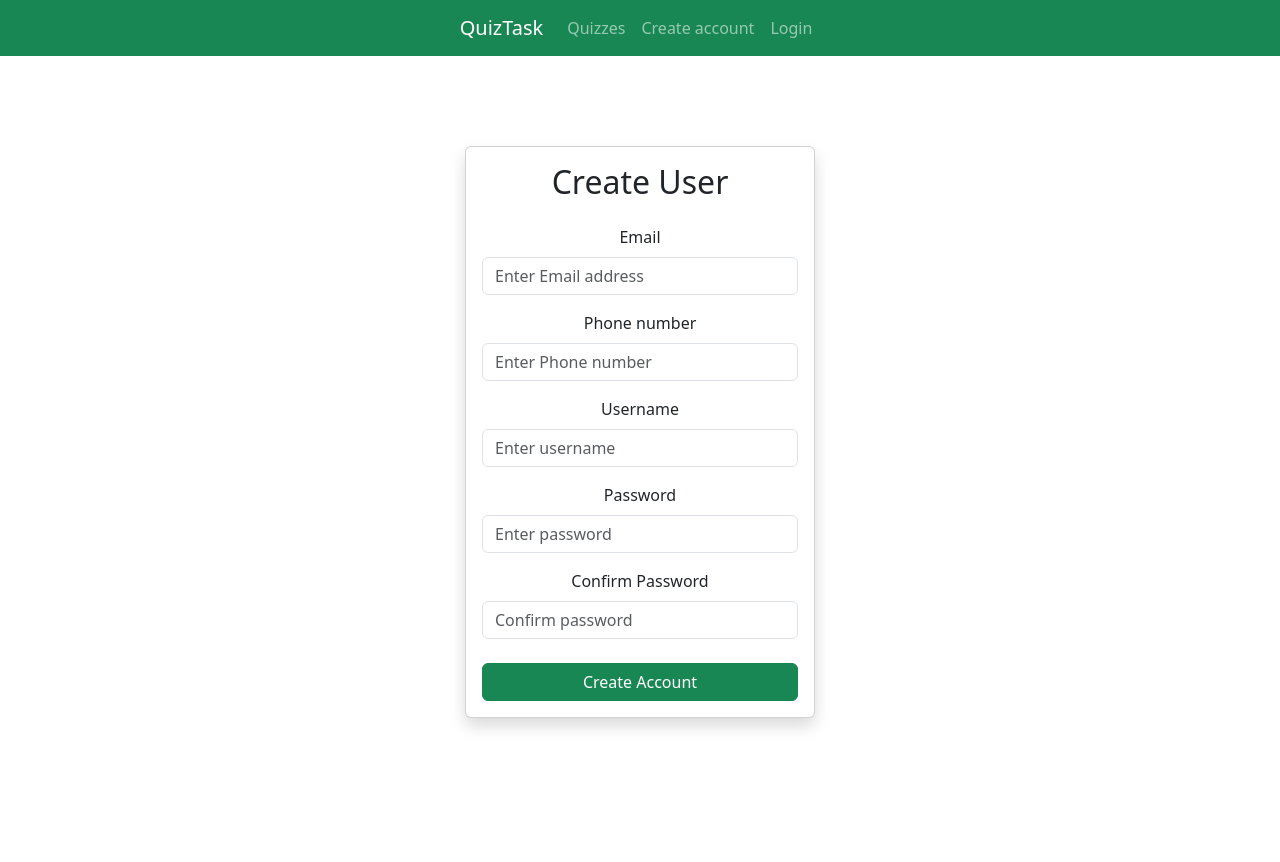
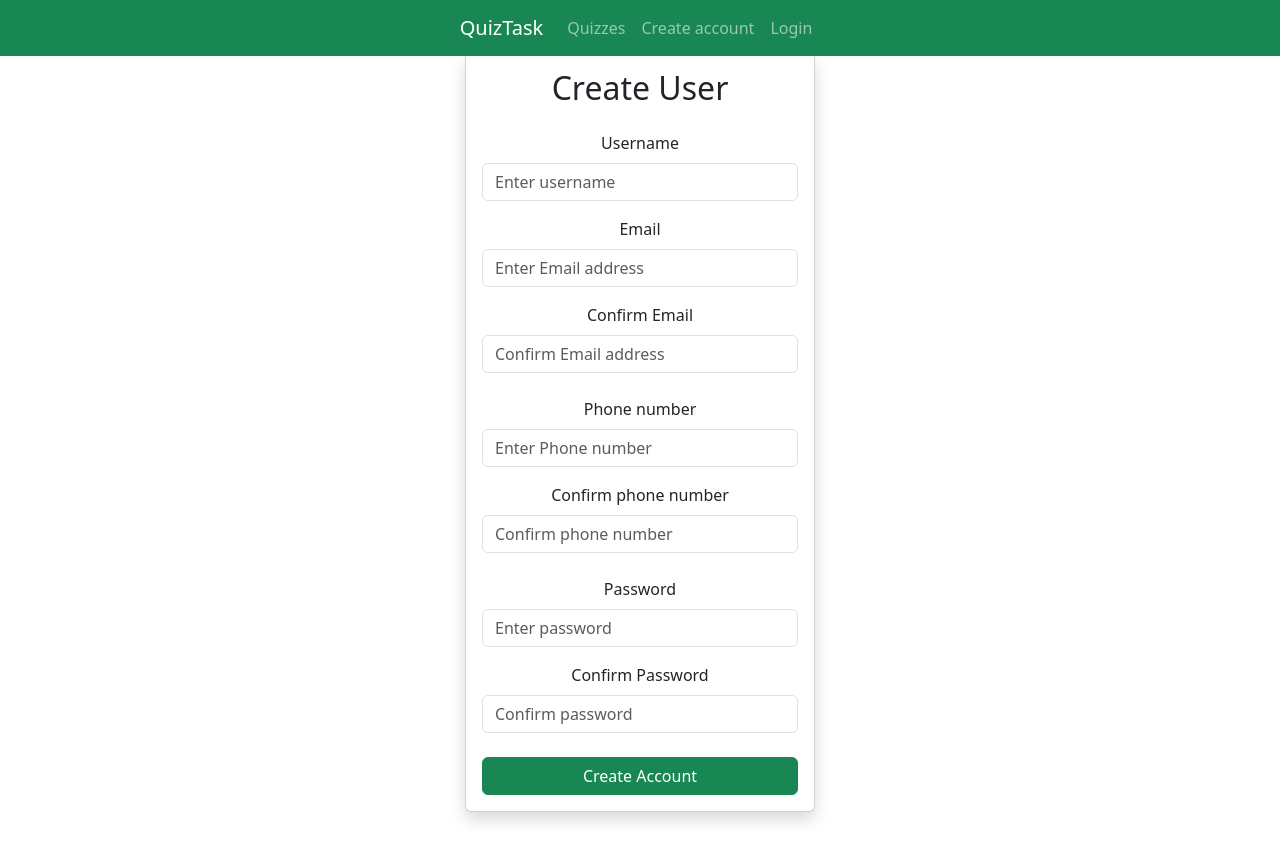
Before and after one commit to cobra4001/Quiz-nettside, a React (Vite) app in the folder QuizApp/: page /CreateUser in a window 1280 px wide. Built offline with nearby package versions, Linux system fonts and the light colour scheme.

Commit message:
redo af UserCreationPage

```diff
--- a/QuizApp/src/pages/user/UserCreationPage.tsx
+++ b/QuizApp/src/pages/user/UserCreationPage.tsx
@@ -8,7 +8,9 @@ const UserCreationPage: React.FC = () => {
   const { register } = useAuth();
   const [username, setUsername] = useState("");
   const [email, setEmail] = useState("");
+  const [confirmEmail, setConfirmEmail] = useState("");
   const [phonenumber, setPhonenumber] = useState("");
+  const [confirmPhonenumber, setConfirmPhonenumber] = useState("");
   const [password, setPassword] = useState("");
   const [confirmPassword, setConfirmPassword] = useState("");
   const [error, setError] = useState<string | null>(null);
@@ -36,11 +38,19 @@ const UserCreationPage: React.FC = () => {
     setError("Please enter a valid email address.");
     return;
     }
+     if (email !== confirmEmail) {
+      setError("Emails do not match.");
+      return;
+    }
 
       if (!isValidPhone(phonenumber)) {
       setError("Please enter a valid Norwegian phone number 4******* or 9*******.");
       return;
       }
+       if (phonenumber !== confirmPhonenumber) {
+      setError("Phone numbers do not match.");
+      return;
+    }
 
     if (password.length < 8) {
       setError("Please create a password with at least 8 characters.");
@@ -55,7 +65,9 @@ const UserCreationPage: React.FC = () => {
      await register({
       username,
       email,
+      confirmEmail,
       phonenumber,
+      confirmPhonenumber,
       password,
       confirmPassword
     } as RegisterDto);
@@ -69,7 +81,9 @@ const UserCreationPage: React.FC = () => {
     setSuccess("User created successfully!");
     setUsername("");
     setEmail("");
+    setConfirmEmail("");
     setPhonenumber("");
+    setConfirmPhonenumber("");
     setPassword("");
     setConfirmPassword("");
   };
@@ -82,7 +96,18 @@ const UserCreationPage: React.FC = () => {
           {error && <Alert variant="danger">{error}</Alert>}
           {success && <Alert variant="success">{success}</Alert>}
           <Form onSubmit={handleSubmit}>
-
+            <Form.Group className="mb-3" controlId="formUsername">
+              <Form.Label>Username</Form.Label>
+              <Form.Control
+                type="text"
+                placeholder="Enter username"
+                minLength={3}
+                maxLength={20}
+                value={username}
+                onChange={e => setUsername(e.target.value)}
+                autoComplete="username"
+              />
+            </Form.Group>
 
             <Form.Group className="mb-3" controlId="formEmail">
               <Form.Label>Email</Form.Label>
@@ -94,7 +119,16 @@ const UserCreationPage: React.FC = () => {
                 autoComplete="email"
               />
             </Form.Group>
-
+             <Form.Group className="mb-4" controlId="formConfirmEmail">
+              <Form.Label>Confirm Email</Form.Label>
+              <Form.Control
+                type="email"
+                placeholder="Confirm Email address"
+                value={confirmEmail}
+                onChange={e => setConfirmEmail(e.target.value)}
+                autoComplete="new-Email"
+              />
+            </Form.Group>
 
             <Form.Group className="mb-3" controlId="formTelephone">
               <Form.Label>Phone number</Form.Label>
@@ -107,17 +141,15 @@ const UserCreationPage: React.FC = () => {
                 autoComplete="tel"
               />
             </Form.Group>
-
-            <Form.Group className="mb-3" controlId="formUsername">
-              <Form.Label>Username</Form.Label>
+             <Form.Group className="mb-4" controlId="formConfirmTelephone">
+              <Form.Label>Confirm phone number</Form.Label>
               <Form.Control
-                type="text"
-                placeholder="Enter username"
-                minLength={3}
-                maxLength={20}
-                value={username}
-                onChange={e => setUsername(e.target.value)}
-                autoComplete="username"
+                type="tel"
+                placeholder="Confirm phone number"
+                maxLength={8}
+                value={confirmPhonenumber}
+                onChange={e => setConfirmPhonenumber(e.target.value)}
+                autoComplete="new-Phone"
               />
             </Form.Group>
 
```
